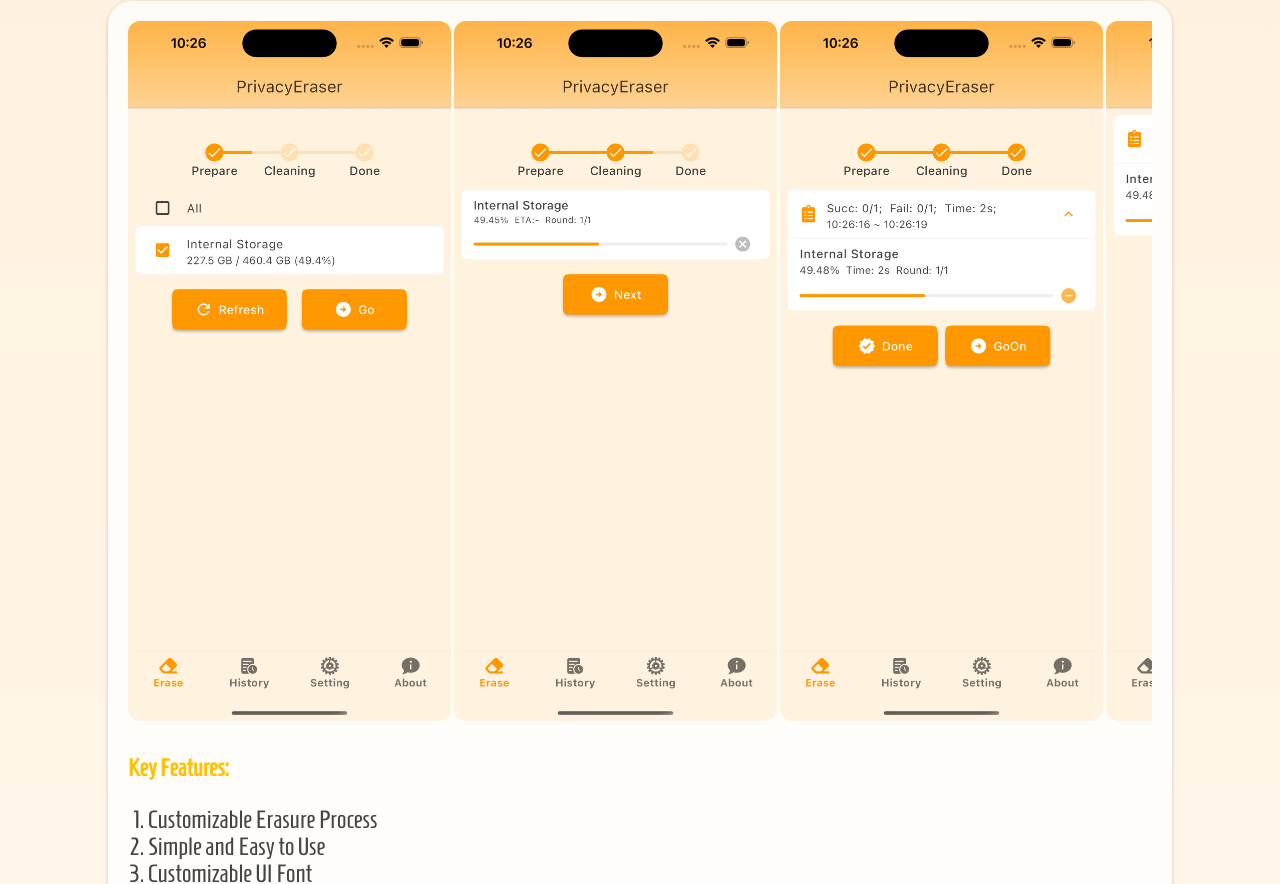
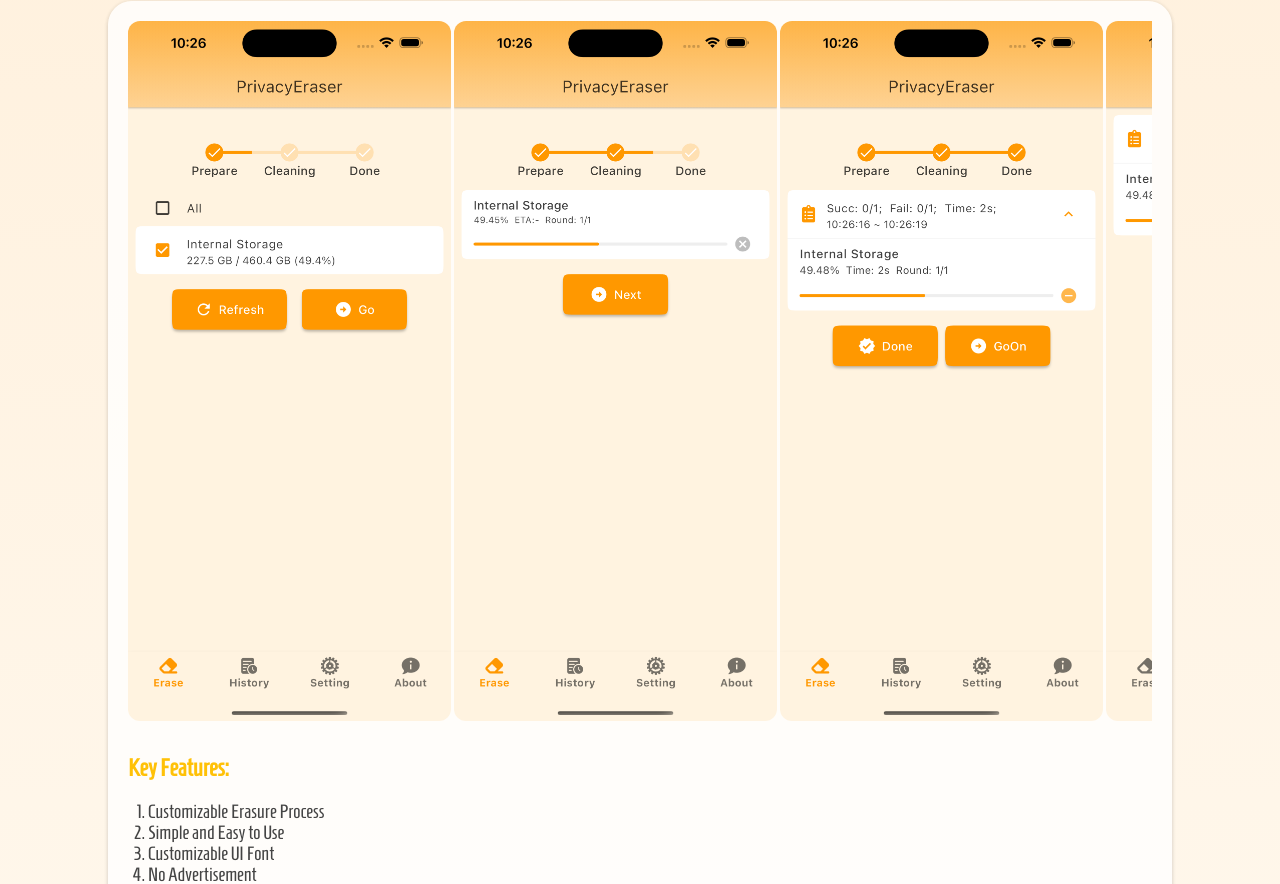
Before and after one commit to ticktechman/apps, a plain HTML site: page PrivacyEraser/index.html in a window 1280 px wide. Shown: the part 68-952 px from the top of the page. Drawn offline with Linux system fonts and the light colour scheme.

Commit message:
change font size of list

```diff
--- a/PrivacyEraser/index.html
+++ b/PrivacyEraser/index.html
@@ -60,7 +60,7 @@
       ol {
         list-style-type: decimal;
         padding-left: 20px;
-        font-size: 1.3em;
+        /* font-size: 1.2em; */
       }
 
       footer {
```
